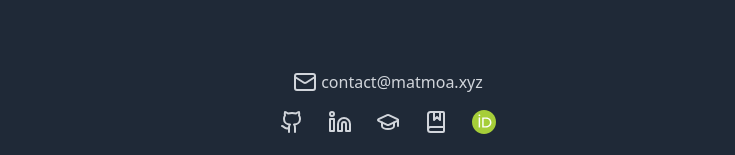
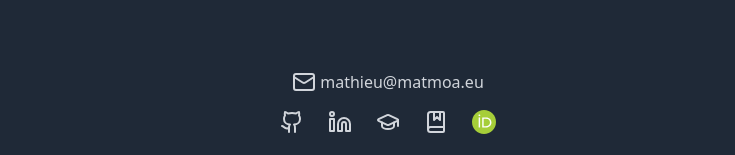
Before and after one commit to MathieuMoalic/homepage, a SvelteKit app: page / in a window 1280 px wide. Shown: the part 1242-1397 px from the top of the page, without its empty margins (252-987 px from the left). Built offline with nearby package versions, Linux system fonts and the light colour scheme.

Commit message:
Update contact email in layout component

```diff
--- a/src/routes/+layout.svelte
+++ b/src/routes/+layout.svelte
@@ -186,8 +186,8 @@
         <div class="text-center mb-4">
             <p class="text-md mt-2 flex space-x-1">
                 <Mail size={24} />
-                <a href="mailto:contact@matmoa.xyz" class="hover:text-white"
-                    >contact@matmoa.xyz</a
+                <a href="mailto:mathieu@matmoa.eu" class="hover:text-white"
+                    >mathieu@matmoa.eu</a
                 >
             </p>
         </div>
```
